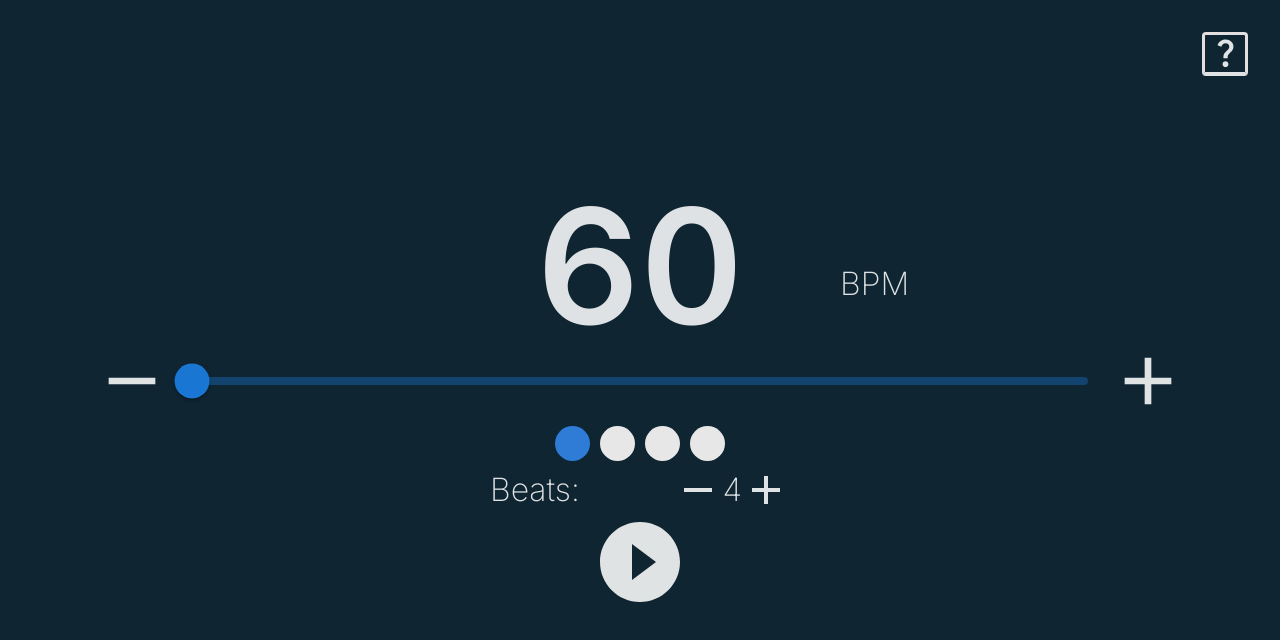
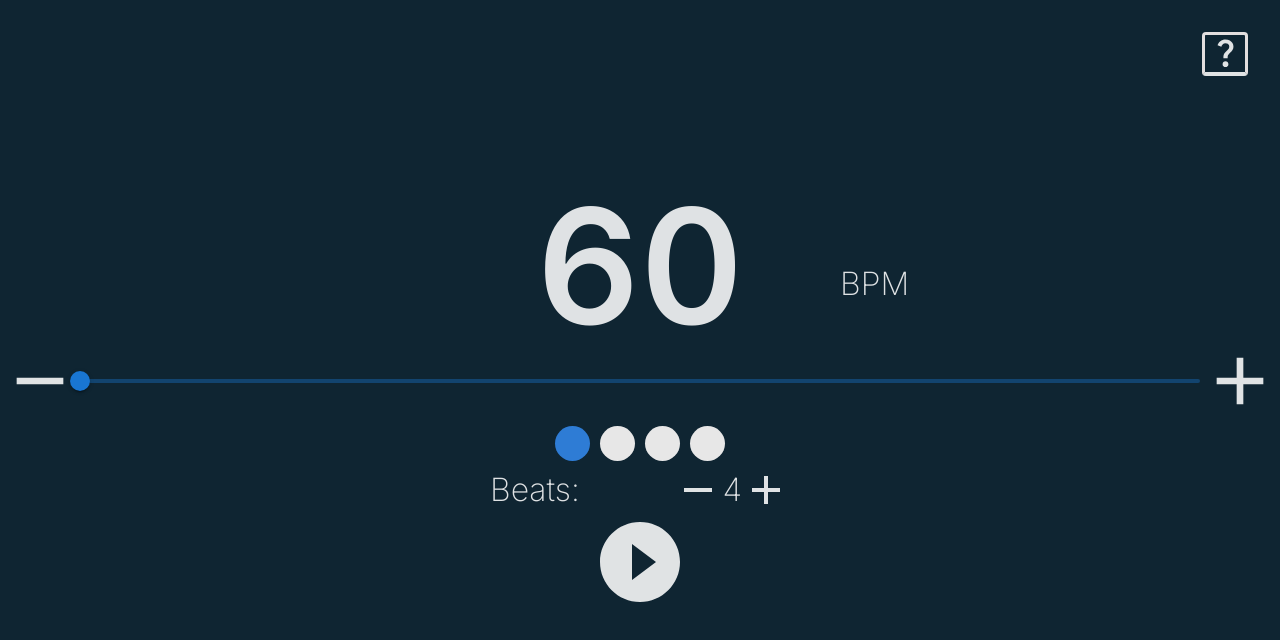
Before and after one commit to RodolphoColler/metronome, a React (Vite) app: page / in a window 1280 px wide. Shown: the top 640 px of the page. Built offline with nearby package versions, Linux system fonts and the light colour scheme.

Commit message:
remove slider css from mui component

```diff
--- a/src/App.jsx
+++ b/src/App.jsx
@@ -29,18 +29,7 @@ function App() {
             min={ 60 }
             max={ 400 }
             value={ bpm }
-            sx={{
-              width: '70%',
-              margin: '0 20px 0 20px',
-              height: '8px',
-              '& .MuiSlider-thumb': {
-                height: 35,
-                width: 35,
-                '&:focus, &:hover, &.Mui-active, &.Mui-focusVisible': {
-                  boxShadow: 'none',
-                },
-              },
-            }}
+            injectFirst
             onChange={ e => { setBpm(e.target.value); } }
           />
 
```
